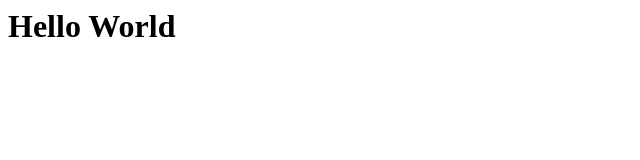
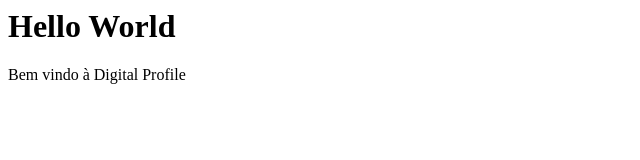
Before and after one commit to digitalprofile-websites/digitalprofile-websites.github.io, a plain HTML site: page index.html in a window 1280 px wide. Shown: the whole page, without its empty margins (0-640 px from the left). Drawn offline with Linux system fonts and the light colour scheme.

Commit message:
Update index.html

```diff
--- a/index.html
+++ b/index.html
@@ -1,3 +1,4 @@
 <html>
   <h1>Hello World</h1>
+  Bem vindo à Digital Profile
 </html>
```
